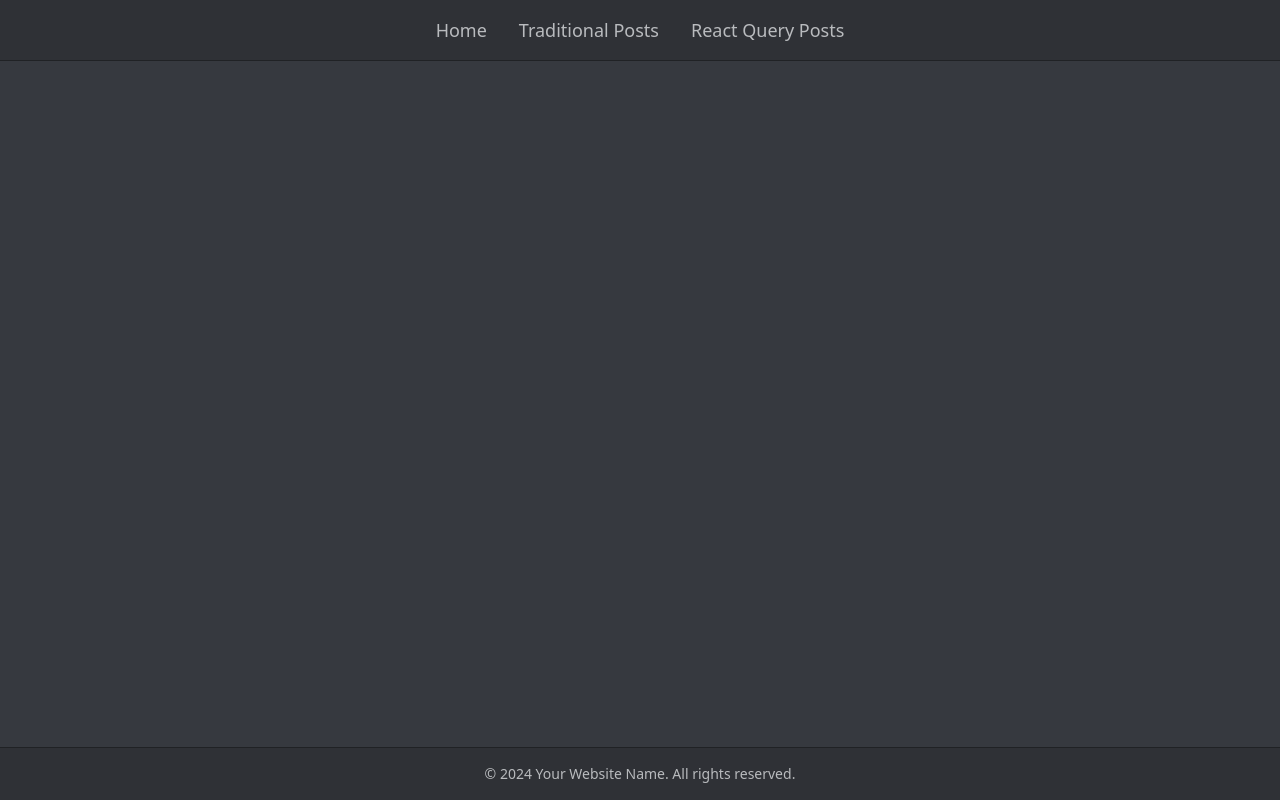
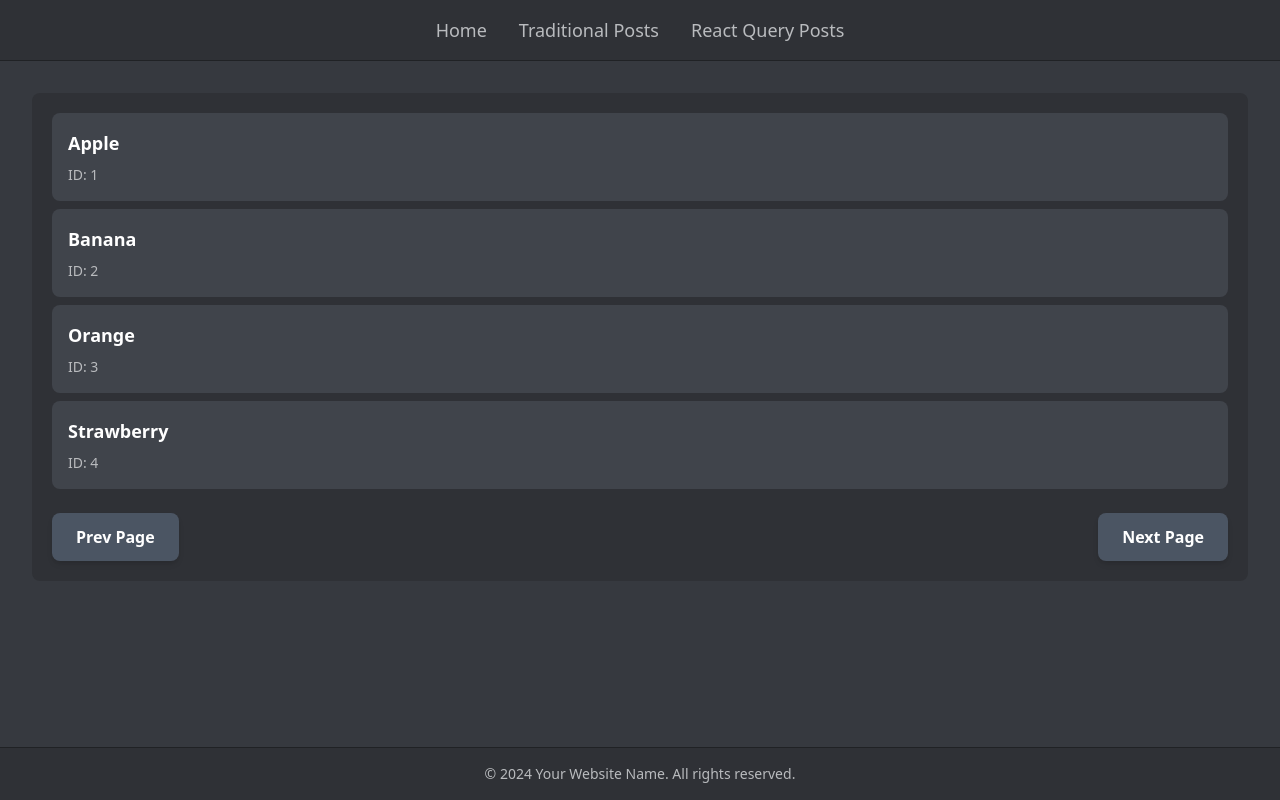
Before and after one commit to amirsep/react-query, a React (Create React App) app: page /paginated-fruits in a window 1280 px wide. Built offline with nearby package versions, Linux system fonts and the light colour scheme; data requests are answered from the project's data file.

Commit message:
new update

```diff
--- a/package.json
+++ b/package.json
@@ -9,7 +9,7 @@
     "@testing-library/react": "^13.4.0",
     "@testing-library/user-event": "^13.5.0",
     "axios": "^1.7.7",
-    "json-server": "^1.0.0-beta.3",
+    "json-server": "^0.17.4",
     "react": "^18.3.1",
     "react-dom": "^18.3.1",
     "react-router-dom": "^6.26.2",
--- a/src/App.js
+++ b/src/App.js
@@ -4,6 +4,7 @@ import PostsRQ from "./components/PostsRQ";
 import Home from "./components/Home";
 import PostsTraditional from "./components/PostsTraditional";
 import PostDetailsRQ from "./components/PostDetailsRQ";
+import PaginationQueries from "./components/PaginationQueries";
 
 function App() {
   return (
@@ -46,6 +47,11 @@ function App() {
             <Route exact path="/posts" element={<PostsTraditional />} />
             <Route exact path="/posts/:postId" element={<PostDetailsRQ />} />
             <Route exact path="/rq-posts/:postId" element={<PostDetailsRQ />} />
+            <Route
+              exact
+              path="/paginated-fruits"
+              element={<PaginationQueries />}
+            />
             <Route exact path="/rq-posts" element={<PostsRQ />} />
           </Routes>
         </div>
--- /dev/null
+++ b/src/components/PaginationQueries.js
@@ -0,0 +1,77 @@
+import { useQuery } from "@tanstack/react-query";
+import axios from "axios";
+import React, { useState } from "react";
+
+const fetchFruits = (pageId) => {
+  return axios.get(`http://localhost:4000/fruits?_limit=4&_page=${pageId}`);
+};
+
+const PaginationQueries = () => {
+  const [page, setPage] = useState(1);
+
+  const { data, isLoading, isError, error } = useQuery({
+    queryKey: ["fruits", page],
+    queryFn: () => fetchFruits(page),
+  });
+
+  if (isLoading) {
+    return (
+      <div className="text-white font-bold text-xl text-center">
+        Page is loading...
+      </div>
+    );
+  }
+  if (isError) {
+    return (
+      <div className="text-red-600 font-bold text-xl text-center">
+        {error.message}
+      </div>
+    );
+  }
+
+  return (
+    <div className="post-list bg-[#2f3136] rounded-lg p-5 w-full mx-auto">
+      {data?.data.map((item) => (
+        <div
+          key={item.id}
+          className="post-item bg-[#40444b] rounded-lg p-4 mb-2 transition-colors duration-300 hover:bg-[#4f545c] cursor-pointer"
+        >
+          <h3 className="post-title text-lg font-bold text-white m-0">
+            {item.name}
+          </h3>
+          <p className="post-body text-sm text-[#b9bbbe] mt-2">ID: {item.id}</p>
+        </div>
+      ))}
+
+      <div className="flex justify-between mt-6">
+        <button
+          onClick={() => setPage((prev) => prev - 1)}
+          disabled={page === 1}
+          className={`px-6 py-3  text-white font-bold rounded-lg shadow-md
+            ${
+              page === 1
+                ? "bg-gray-600 cursor-not-allowed"
+                : "bg-gray-600 hover:bg-gray-700 transition duration-300 ease-in-out transform hover:scale-105"
+            }`}
+        >
+          Prev Page
+        </button>
+
+        <button
+          onClick={() => setPage((prev) => prev + 1)}
+          disabled={data?.data.length < 4}
+          className={`px-6 py-3  text-white font-bold rounded-lg shadow-md
+            ${
+              data?.data.length < 4
+                ? "bg-gray-600 cursor-not-allowed"
+                : "bg-gray-600 hover:bg-gray-700 transition duration-300 ease-in-out transform hover:scale-105"
+            }`}
+        >
+          Next Page
+        </button>
+      </div>
+    </div>
+  );
+};
+
+export default PaginationQueries;
--- a/src/components/PostsRQ.js
+++ b/src/components/PostsRQ.js
@@ -37,6 +37,9 @@ const PostsRQ = () => {
         >
           Fetch Posts
         </button>
+        <button className="ml-2 px-6 py-3  text-white font-bold rounded-lg shadow-md bg-gray-600 hover:bg-gray-700 transition duration-300 ease-in-out transform hover:scale-105">
+          <Link to={"/paginated-fruits"}>Fetch Fruits</Link>
+        </button>
       </div>
 
       {data?.data?.map((post) => (
```
Also changed, not shown: 1 other file (tests, documents, lock files or other folders).
